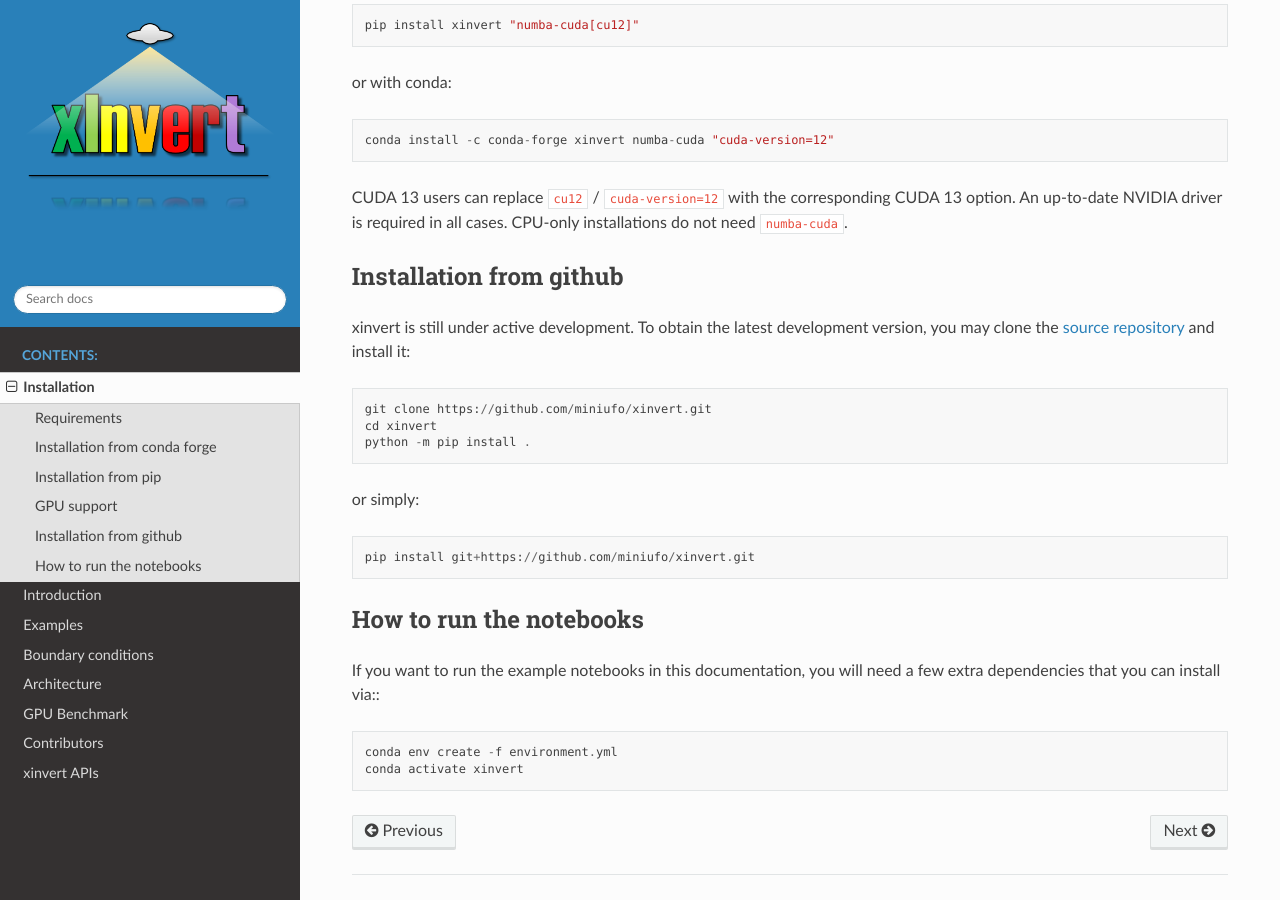
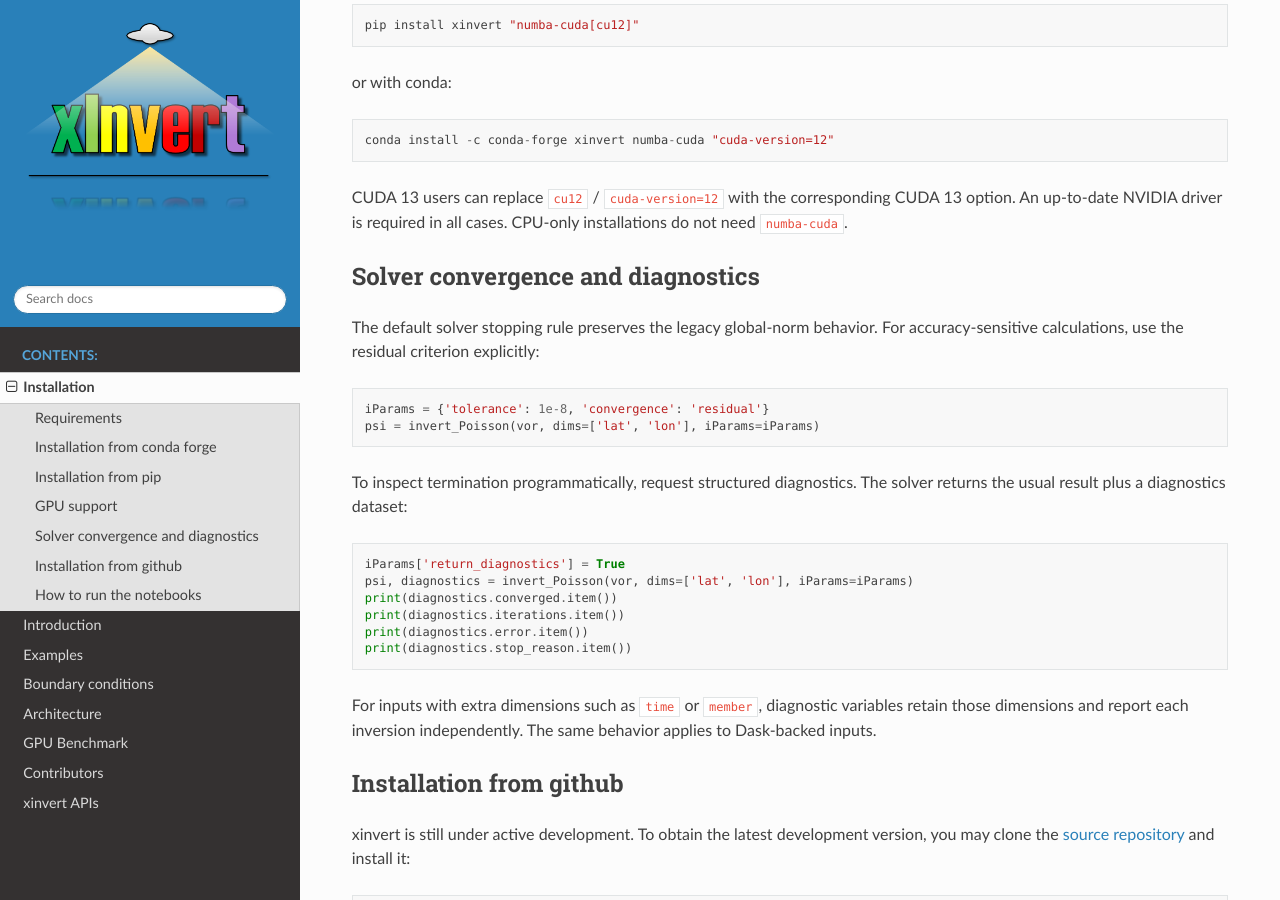
Before and after one commit to miniufo/xinvert, a Sphinx documentation site: the page built from docs/source/Installation.rst, in a window 1280 px wide and 900 px high, scrolled down 1067 px. Built offline with Sphinx 7.4.7 and the Read the Docs theme 3.1.0, drawn with Linux system fonts in a browser that asks for light colours; pages that are not in the unit, such as notebooks, are missing from menus.

Commit message:
xinvert-ci-and-diagnostics-docs

```diff
--- a/docs/source/Installation.rst
+++ b/docs/source/Installation.rst
@@ -57,6 +57,29 @@ CUDA 13 users can replace ``cu12`` / ``cuda-version=12`` with the
 corresponding CUDA 13 option.  An up-to-date NVIDIA driver is required in all
 cases.  CPU-only installations do not need ``numba-cuda``.
 
+Solver convergence and diagnostics
+^^^^^^^^^^^^^^^^^^^^^^^^^^^^^^^^^^
+
+The default solver stopping rule preserves the legacy global-norm behavior.
+For accuracy-sensitive calculations, use the residual criterion explicitly::
+
+    iParams = {'tolerance': 1e-8, 'convergence': 'residual'}
+    psi = invert_Poisson(vor, dims=['lat', 'lon'], iParams=iParams)
+
+To inspect termination programmatically, request structured diagnostics. The
+solver returns the usual result plus a diagnostics dataset::
+
+    iParams['return_diagnostics'] = True
+    psi, diagnostics = invert_Poisson(vor, dims=['lat', 'lon'], iParams=iParams)
+    print(diagnostics.converged.item())
+    print(diagnostics.iterations.item())
+    print(diagnostics.error.item())
+    print(diagnostics.stop_reason.item())
+
+For inputs with extra dimensions such as ``time`` or ``member``, diagnostic
+variables retain those dimensions and report each inversion independently.
+The same behavior applies to Dask-backed inputs.
+
 Installation from github
 ^^^^^^^^^^^^^^^^^^^^^^^^
 
```
Also changed, not shown: 1 other file.
